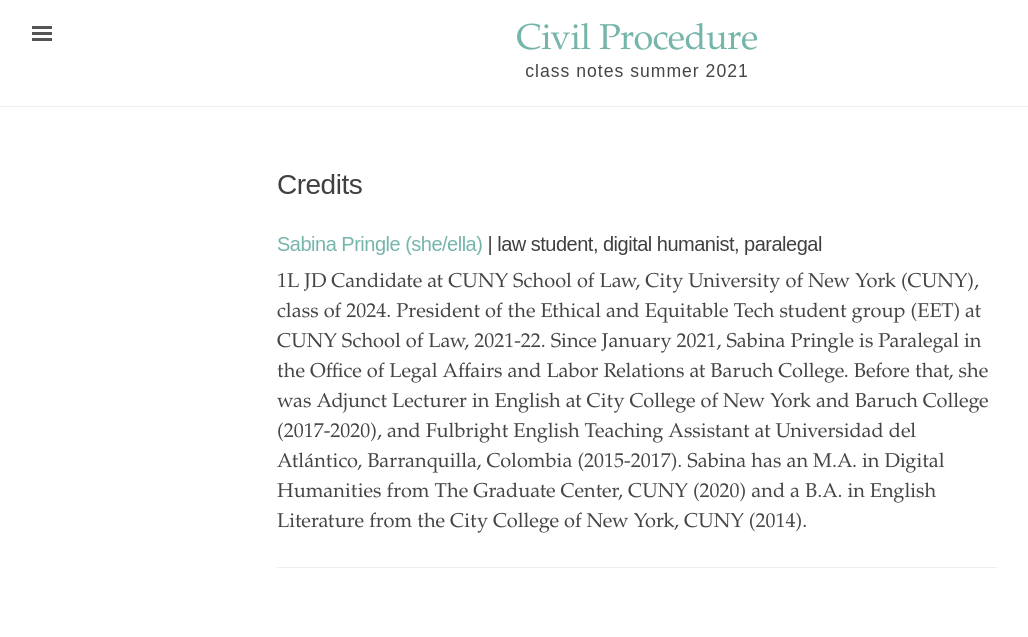
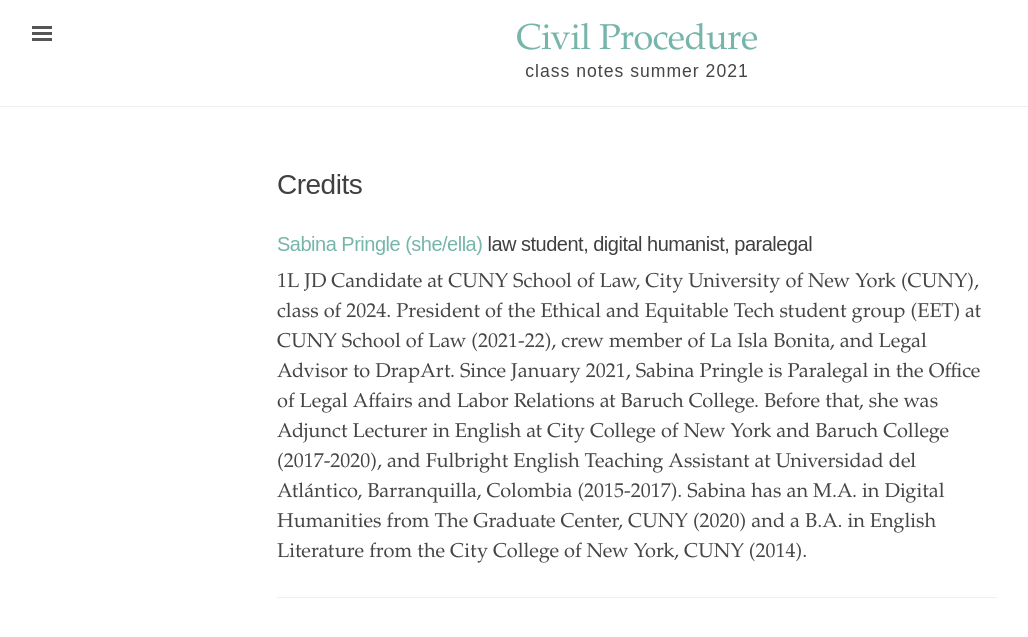
Before and after one commit to binipringle/torts, a Jekyll site: the page built from credits.md, in a window 1280 px wide. Shown: the top 637 px of the page, without its empty margins (3-1031 px from the left). Built offline with Jekyll 4.4.1, drawn with Linux system fonts in a browser that asks for light colours.

Commit message:
edited credits and about

```diff
--- a/credits.md
+++ b/credits.md
@@ -3,8 +3,8 @@
 title: Credits
 ---
 
-### [Sabina Pringle (she/ella)](https://sabinapringle.commons.gc.cuny.edu/) | law student, digital humanist, paralegal
+### [Sabina Pringle (she/ella)](https://sabinapringle.commons.gc.cuny.edu/) law student, digital humanist, paralegal
 
-1L JD Candidate at CUNY School of Law, City University of New York (CUNY), class of 2024. President of the Ethical and Equitable Tech student group (EET) at CUNY School of Law, 2021-22. Since January 2021, Sabina Pringle is Paralegal in the Office of Legal Affairs and Labor Relations at Baruch College. Before that, she was Adjunct Lecturer in English at City College of New York and Baruch College (2017-2020), and Fulbright English Teaching Assistant at Universidad del Atlántico, Barranquilla, Colombia (2015-2017). Sabina has an M.A. in Digital Humanities from The Graduate Center, CUNY (2020) and a B.A. in English Literature from the City College of New York, CUNY (2014).
+1L JD Candidate at CUNY School of Law, City University of New York (CUNY), class of 2024. President of the Ethical and Equitable Tech student group (EET) at CUNY School of Law (2021-22), crew member of La Isla Bonita, and Legal Advisor to DrapArt. Since January 2021, Sabina Pringle is Paralegal in the Office of Legal Affairs and Labor Relations at Baruch College. Before that, she was Adjunct Lecturer in English at City College of New York and Baruch College (2017-2020), and Fulbright English Teaching Assistant at Universidad del Atlántico, Barranquilla, Colombia (2015-2017). Sabina has an M.A. in Digital Humanities from The Graduate Center, CUNY (2020) and a B.A. in English Literature from the City College of New York, CUNY (2014).
 
 ---
```
Also changed, not shown: about.md (+1 -1 lines).
